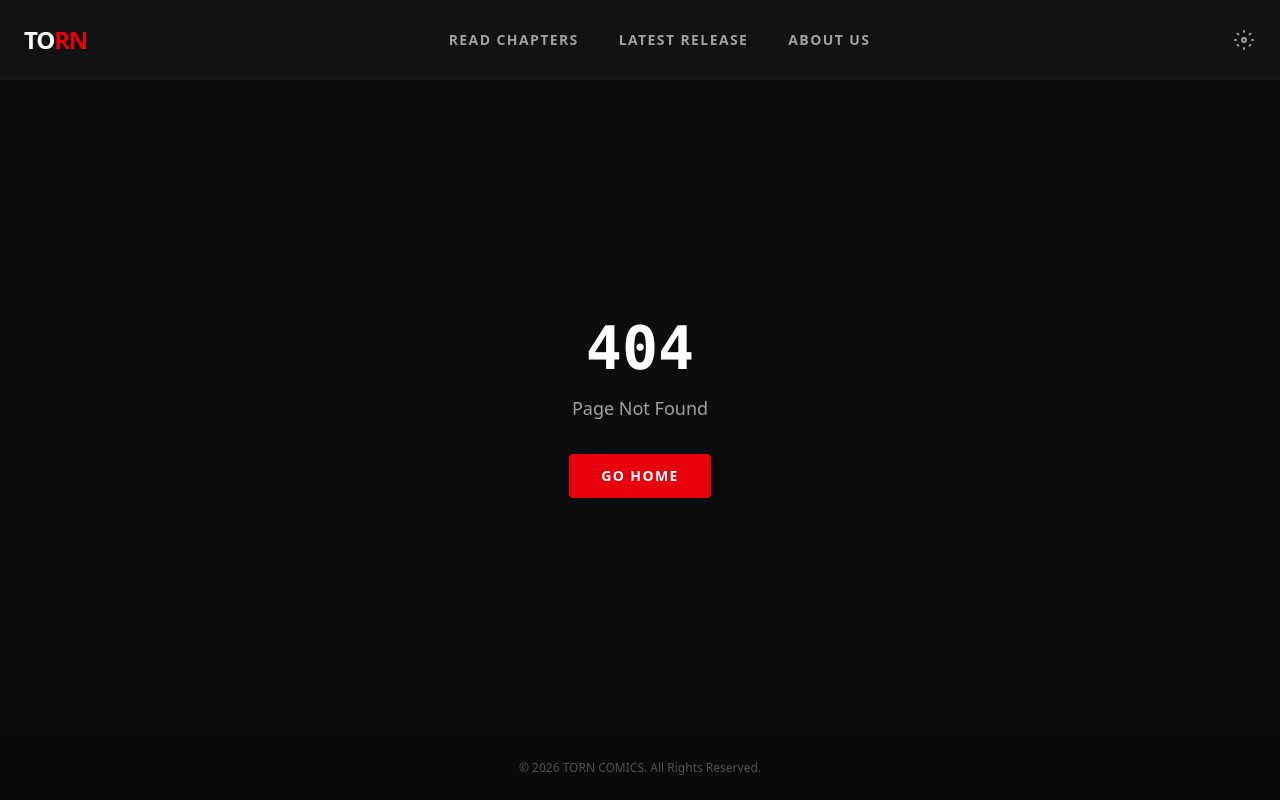
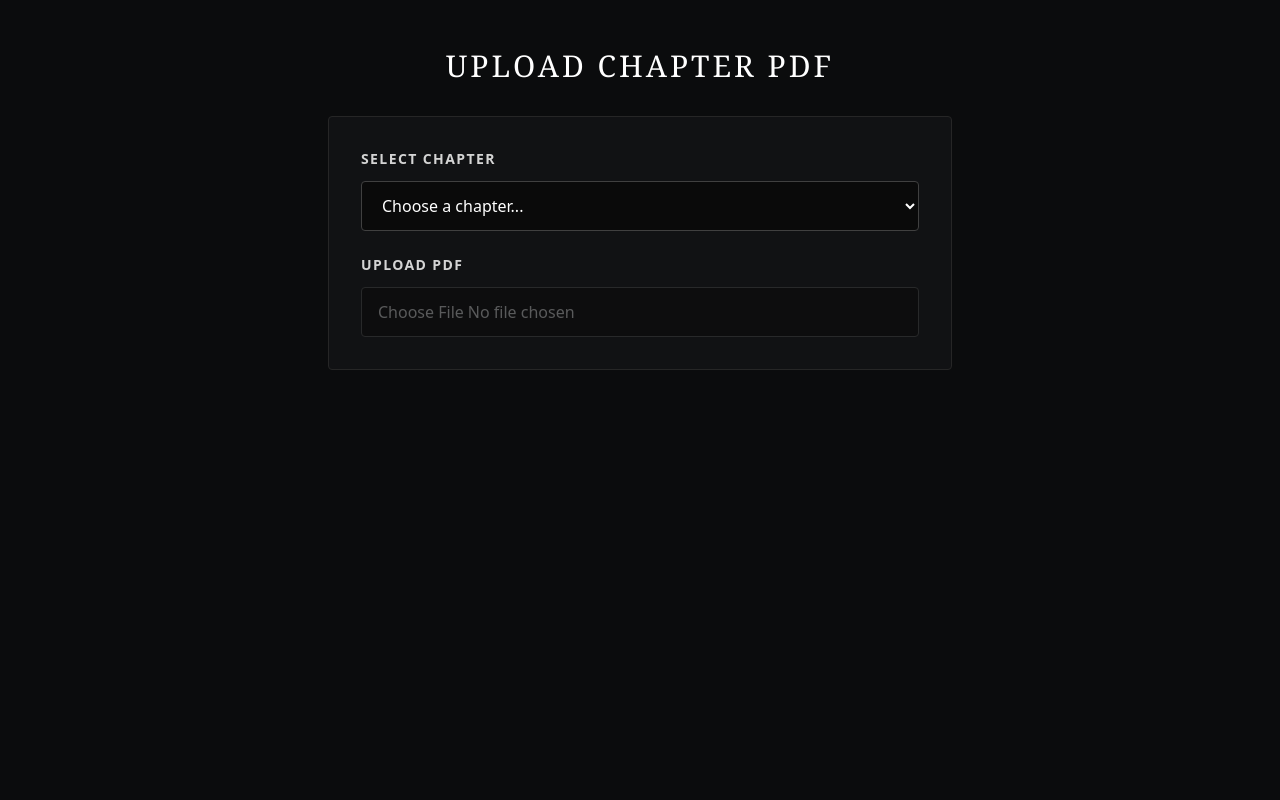
Before and after one commit to NrTheOgGod/TORN, a Next.js app: page /admin/upload-pdf in a window 1280 px wide. Before the commit this address had no page. Built offline with nearby package versions, Linux system fonts and the light colour scheme.

Commit message:
Add PDF upload and download functionality for chapters

```diff
--- /dev/null
+++ b/app/admin/upload-pdf/page.tsx
@@ -0,0 +1,100 @@
+'use client';
+
+import { useState } from 'react';
+import { getChapters } from '@/lib/db';
+
+export default function AdminUploadPage() {
+  const [selectedChapter, setSelectedChapter] = useState<string>('');
+  const [isUploading, setIsUploading] = useState(false);
+  const [error, setError] = useState<string | null>(null);
+  const [success, setSuccess] = useState(false);
+  const chapters = getChapters();
+
+  const handleFileChange = async (event: React.ChangeEvent<HTMLInputElement>) => {
+    const file = event.target.files?.[0];
+    if (!file || !selectedChapter) {
+      setError('Please select both a chapter and a PDF file');
+      return;
+    }
+
+    if (!file.name.toLowerCase().endsWith('.pdf')) {
+      setError('Please select a PDF file');
+      return;
+    }
+
+    setIsUploading(true);
+    setError(null);
+    setSuccess(false);
+
+    try {
+      const formData = new FormData();
+      formData.append('file', file);
+      formData.append('chapterNumber', selectedChapter);
+
+      const response = await fetch('/api/upload/chapter', {
+        method: 'POST',
+        body: formData,
+      });
+
+      const data = await response.json();
+
+      if (!response.ok) {
+        throw new Error(data.error || 'Upload failed');
+      }
+
+      setSuccess(true);
+      setSelectedChapter('');
+      event.target.value = '';
+      setTimeout(() => setSuccess(false), 3000);
+    } catch (err) {
+      setError(err instanceof Error ? err.message : 'Upload failed');
+    } finally {
+      setIsUploading(false);
+    }
+  };
+
+  return (
+    <div className="w-full max-w-2xl mx-auto px-6 py-12">
+      <h1 className="text-3xl font-serif tracking-widest uppercase text-white mb-8 text-center">
+        Upload Chapter PDF
+      </h1>
+
+      <div className="bg-[#111214] border border-neutral-800 rounded p-8 space-y-6">
+        <div>
+          <label className="block text-sm font-bold text-neutral-300 mb-3 uppercase tracking-widest">
+            Select Chapter
+          </label>
+          <select
+            value={selectedChapter}
+            onChange={(e) => setSelectedChapter(e.target.value)}
+            className="w-full bg-neutral-950 border border-neutral-700 rounded px-4 py-3 text-white focus:outline-none focus:border-neutral-500"
+          >
+            <option value="">Choose a chapter...</option>
+            {chapters.map((chapter) => (
+              <option key={chapter._id} value={chapter.chapterNumber.toString()}>
+                Chapter {chapter.chapterNumber} - {chapter.title || 'Untitled'}
+              </option>
+            ))}
+          </select>
+        </div>
+
+        <div>
+          <label className="block text-sm font-bold text-neutral-300 mb-3 uppercase tracking-widest">
+            Upload PDF
+          </label>
+          <input
+            type="file"
+            accept=".pdf"
+            onChange={handleFileChange}
+            disabled={isUploading || !selectedChapter}
+            className="w-full px-4 py-3 bg-neutral-950 border border-neutral-700 rounded text-neutral-400 disabled:opacity-50"
+          />
+        </div>
+
+        {error && <p className="text-red-500 text-sm">{error}</p>}
+        {success && <p className="text-green-500 text-sm">PDF uploaded successfully!</p>}
+        {isUploading && <p className="text-neutral-400 text-sm">Uploading...</p>}
+      </div>
+    </div>
+  );
+}
--- /dev/null
+++ b/app/api/download/pdf/[num]/route.ts
@@ -0,0 +1,36 @@
+import { NextRequest, NextResponse } from "next/server";
+import { readFile } from "fs/promises";
+import { join } from "path";
+
+export async function GET(
+  request: NextRequest,
+  { params }: { params: Promise<{ num: string }> }
+) {
+  try {
+    const { num } = await params;
+    const filename = `chapter-${num}.pdf`;
+    const filepath = join(process.cwd(), "public", "uploads", "pdfs", filename);
+
+    try {
+      const file = await readFile(filepath);
+
+      return new NextResponse(file, {
+        headers: {
+          "Content-Type": "application/pdf",
+          "Content-Disposition": `attachment; filename="Chapter-${num}.pdf"`,
+        },
+      });
+    } catch {
+      return NextResponse.json(
+        { error: "PDF not found for this chapter" },
+        { status: 404 }
+      );
+    }
+  } catch (error) {
+    console.error("Download error:", error);
+    return NextResponse.json(
+      { error: "Failed to download PDF" },
+      { status: 500 }
+    );
+  }
+}
--- /dev/null
+++ b/app/api/upload/chapter/route.ts
@@ -0,0 +1,60 @@
+import { writeFile, mkdir } from "fs/promises";
+import { join } from "path";
+import { NextRequest, NextResponse } from "next/server";
+
+export const config = {
+  api: {
+    bodyParser: {
+      sizeLimit: "50mb",
+    },
+  },
+};
+
+export async function POST(request: NextRequest) {
+  try {
+    const formData = await request.formData();
+    const file = formData.get("file") as File;
+    const chapterNumber = formData.get("chapterNumber") as string;
+
+    if (!file || !chapterNumber) {
+      return NextResponse.json(
+        { error: "Missing file or chapter number" },
+        { status: 400 }
+      );
+    }
+
+    if (!file.name.toLowerCase().endsWith(".pdf")) {
+      return NextResponse.json(
+        { error: "Only PDF files are allowed" },
+        { status: 400 }
+      );
+    }
+
+    const bytes = await file.arrayBuffer();
+    const buffer = Buffer.from(bytes);
+
+    // Create uploads directory if it doesn't exist
+    const uploadsDir = join(process.cwd(), "public", "uploads", "pdfs");
+    await mkdir(uploadsDir, { recursive: true });
+
+    // Save file with chapter number as name
+    const filename = `chapter-${chapterNumber}.pdf`;
+    const filepath = join(uploadsDir, filename);
+
+    await writeFile(filepath, buffer);
+
+    // Return the public URL
+    const pdfUrl = `/uploads/pdfs/${filename}`;
+
+    return NextResponse.json(
+      { success: true, pdfUrl, message: "PDF uploaded successfully" },
+      { status: 200 }
+    );
+  } catch (error) {
+    console.error("Upload error:", error);
+    return NextResponse.json(
+      { error: "Failed to upload PDF", details: String(error) },
+      { status: 500 }
+    );
+  }
+}
--- a/app/read/ch/[num]/page.tsx
+++ b/app/read/ch/[num]/page.tsx
@@ -78,6 +78,19 @@ export default async function ReaderPage({ params }: ReaderPageProps) {
           Support the creators by sharing the link or checking out our community
           pages.
         </p>
+
+        {chapter.pdfUrl && (
+          <div className="mb-8 w-full flex justify-center">
+            <a
+              href={`/api/download/pdf/${chapter.chapterNumber}`}
+              download={`Chapter-${chapter.chapterNumber}.pdf`}
+              className="bg-red-600 hover:bg-red-700 text-white px-6 py-3 rounded text-sm font-bold tracking-widest transition uppercase"
+            >
+              Download PDF
+            </a>
+          </div>
+        )}
+
         <div className="flex flex-col sm:flex-row gap-4">
           {chapter.chapterNumber > 1 && (
             <Link
--- /dev/null
+++ b/components/PDFUpload.tsx
@@ -0,0 +1,81 @@
+import { useState } from "react";
+
+interface PDFUploadProps {
+  chapterNumber: number;
+  onUploadSuccess?: (pdfUrl: string) => void;
+}
+
+export default function PDFUpload({
+  chapterNumber,
+  onUploadSuccess,
+}: PDFUploadProps) {
+  const [isUploading, setIsUploading] = useState(false);
+  const [error, setError] = useState<string | null>(null);
+  const [success, setSuccess] = useState(false);
+
+  const handleFileChange = async (
+    event: React.ChangeEvent<HTMLInputElement>
+  ) => {
+    const file = event.target.files?.[0];
+    if (!file) return;
+
+    if (!file.name.toLowerCase().endsWith(".pdf")) {
+      setError("Please select a PDF file");
+      return;
+    }
+
+    setIsUploading(true);
+    setError(null);
+    setSuccess(false);
+
+    try {
+      const formData = new FormData();
+      formData.append("file", file);
+      formData.append("chapterNumber", chapterNumber.toString());
+
+      const response = await fetch("/api/upload/chapter", {
+        method: "POST",
+        body: formData,
+      });
+
+      const data = await response.json();
+
+      if (!response.ok) {
+        throw new Error(data.error || "Upload failed");
+      }
+
+      setSuccess(true);
+      onUploadSuccess?.(data.pdfUrl);
+      setTimeout(() => {
+        setSuccess(false);
+        // Reset file input
+        event.target.value = "";
+      }, 3000);
+    } catch (err) {
+      setError(err instanceof Error ? err.message : "Upload failed");
+    } finally {
+      setIsUploading(false);
+    }
+  };
+
+  return (
+    <div className="flex flex-col gap-3">
+      <label className="flex items-center gap-2 cursor-pointer">
+        <input
+          type="file"
+          accept=".pdf"
+          onChange={handleFileChange}
+          disabled={isUploading}
+          className="hidden"
+        />
+        <span className="bg-neutral-700 hover:bg-neutral-600 disabled:bg-neutral-800 text-white px-4 py-2 rounded text-sm font-bold tracking-wider transition uppercase">
+          {isUploading ? "Uploading..." : "Upload PDF"}
+        </span>
+      </label>
+      {error && <p className="text-red-500 text-xs">{error}</p>}
+      {success && (
+        <p className="text-green-500 text-xs">PDF uploaded successfully!</p>
+      )}
+    </div>
+  );
+}
--- a/lib/db.ts
+++ b/lib/db.ts
@@ -8,6 +8,7 @@ export interface Chapter {
   title?: string;
   pages: string[];
   downloadUrl?: string;
+  pdfUrl?: string;
   releaseDate: Date;
 }
 
@@ -35,6 +36,7 @@ const chapters: Chapter[] = [
       "/images/torn/chapters/chapter1/ch1_4.jpg",
     ],
     downloadUrl: "/api/download/ch/1",
+    pdfUrl: "/uploads/pdfs/chapter-1.pdf",
     releaseDate: new Date("2026-01-15"),
   },
 ];
```
Also changed, not shown: 1 other file (tests, documents, lock files or other folders).
